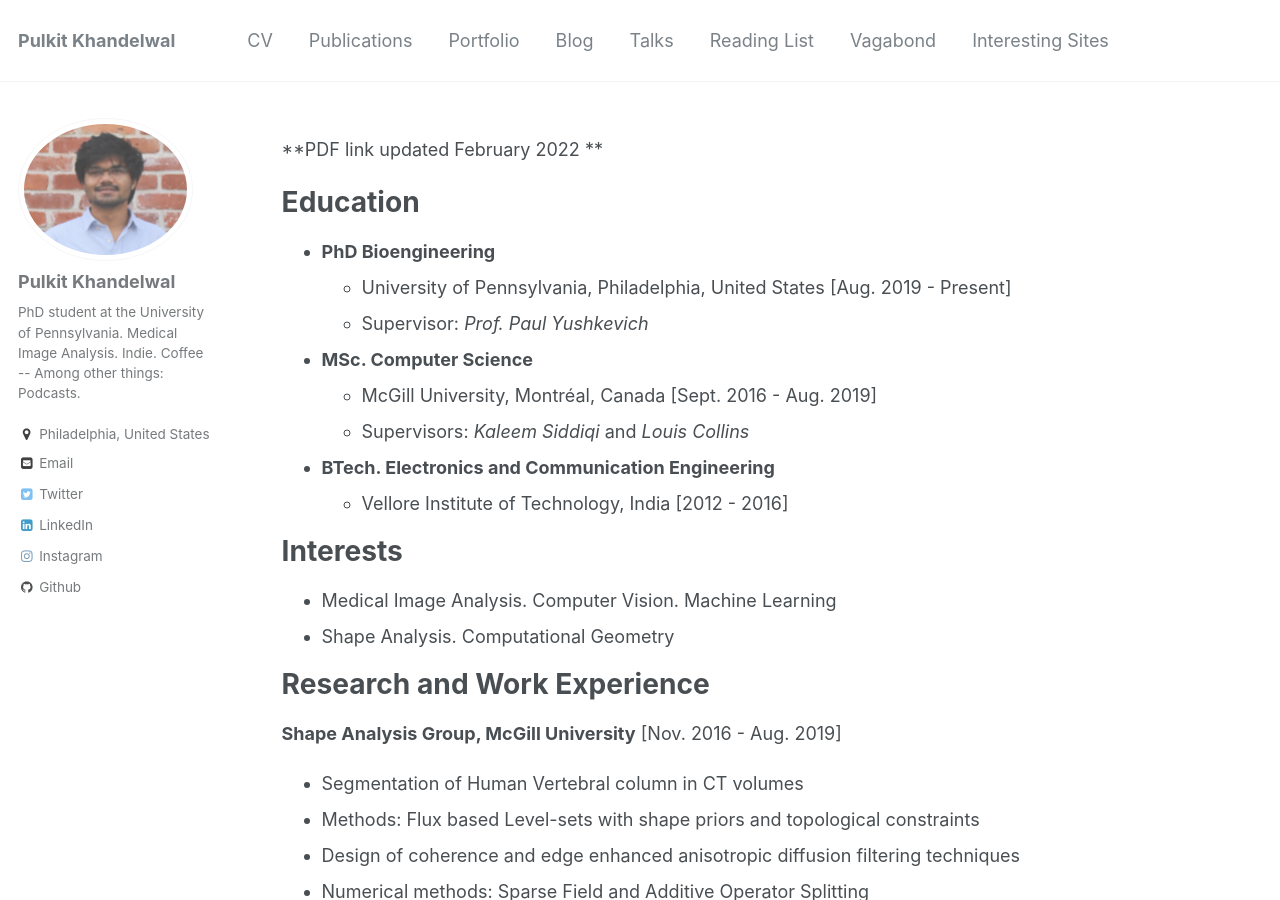
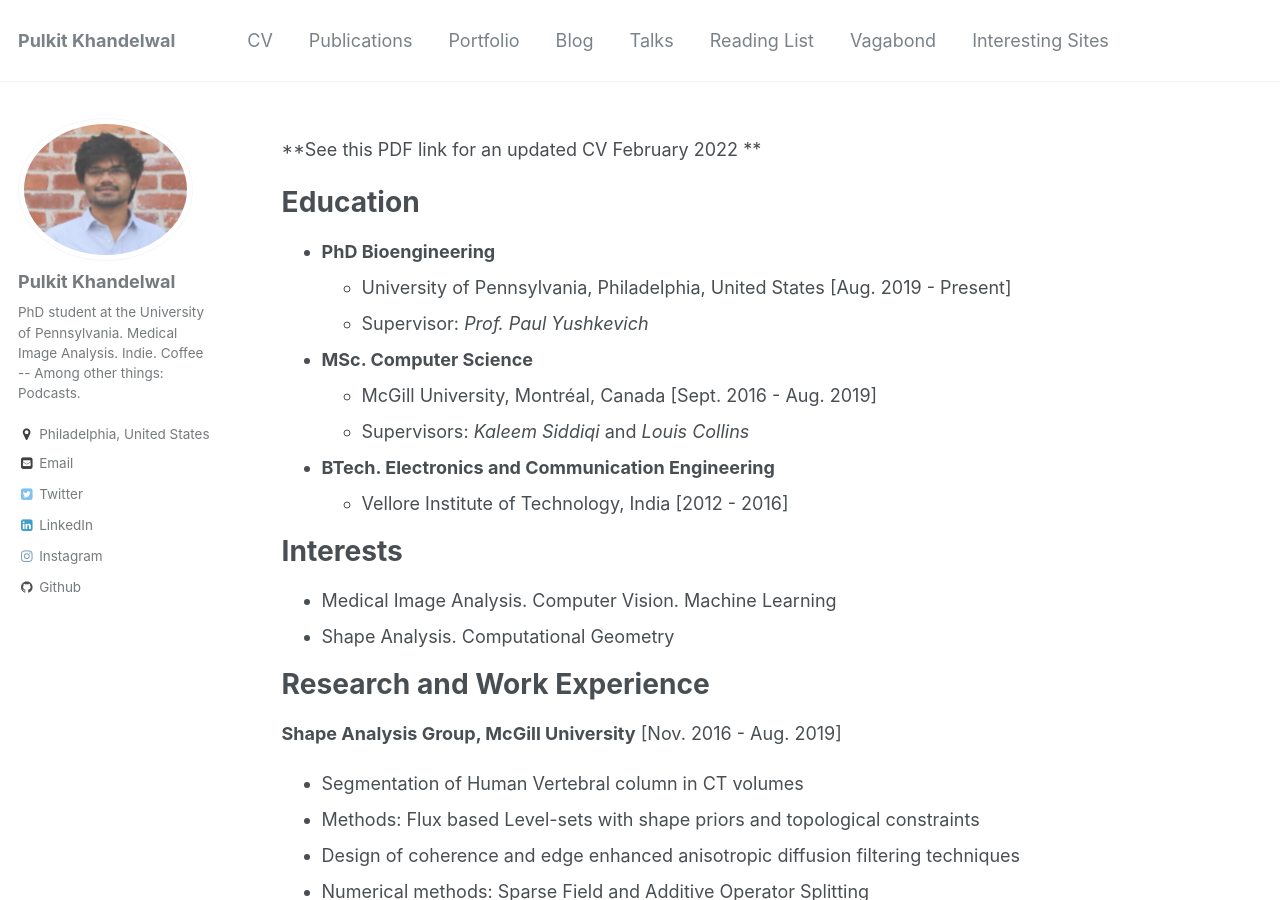
Before and after one commit to Pulkit-Khandelwal/pulkit-khandelwal.github.io, a Jekyll site: the page built from _pages/cv.md, in a window 1280 px wide and 900 px high. Built offline with Jekyll 4.4.1, drawn with Linux system fonts in a browser that asks for light colours.

Commit message:
Update cv.md

```diff
--- a/_pages/cv.md
+++ b/_pages/cv.md
@@ -6,7 +6,7 @@
   - /resume
 ---
 
-[**PDF link updated February 2022 **](https://github.com/Pulkit-Khandelwal/pulkit-khandelwal.github.io/blob/master/Pulkit_Khandelwal_CV.pdf)
+[**See this PDF link for an updated CV February 2022 **](https://github.com/Pulkit-Khandelwal/pulkit-khandelwal.github.io/blob/master/Pulkit_Khandelwal_CV.pdf)
 
 {% include base_path %}
 
```
